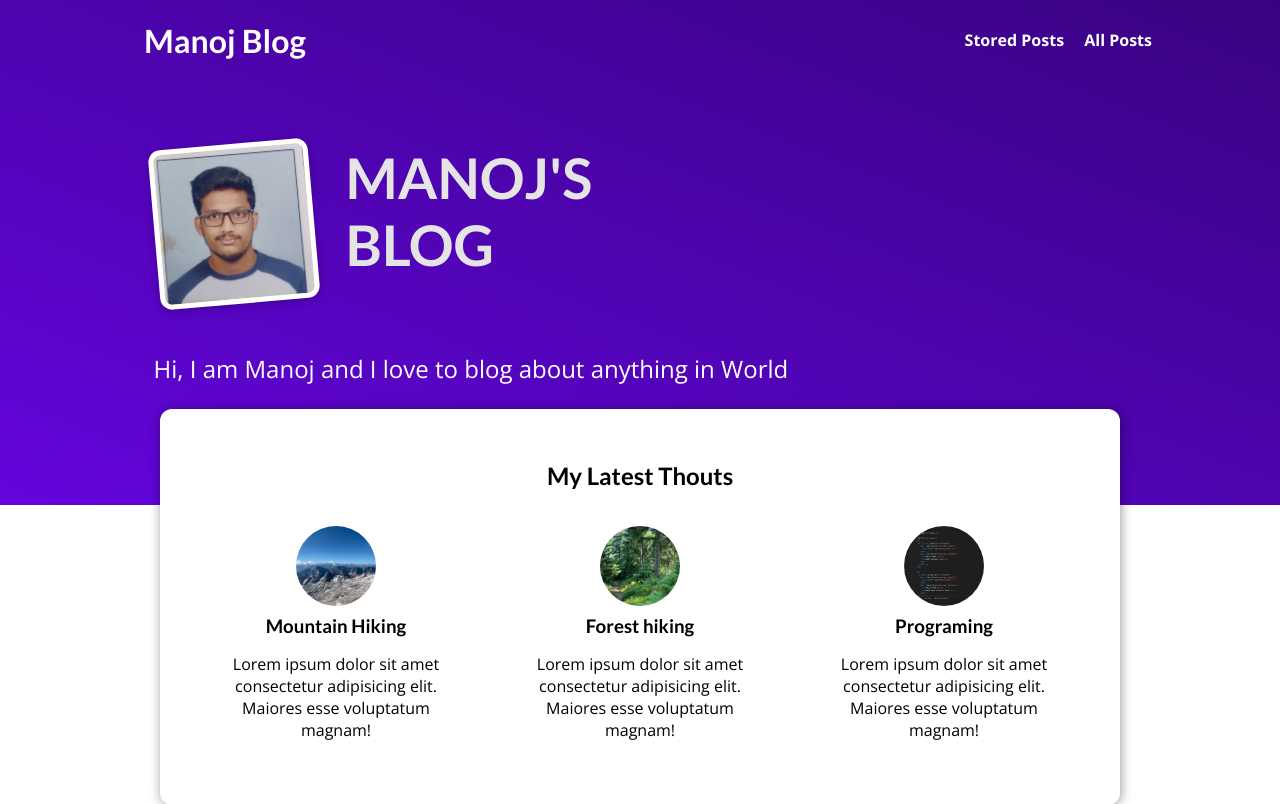
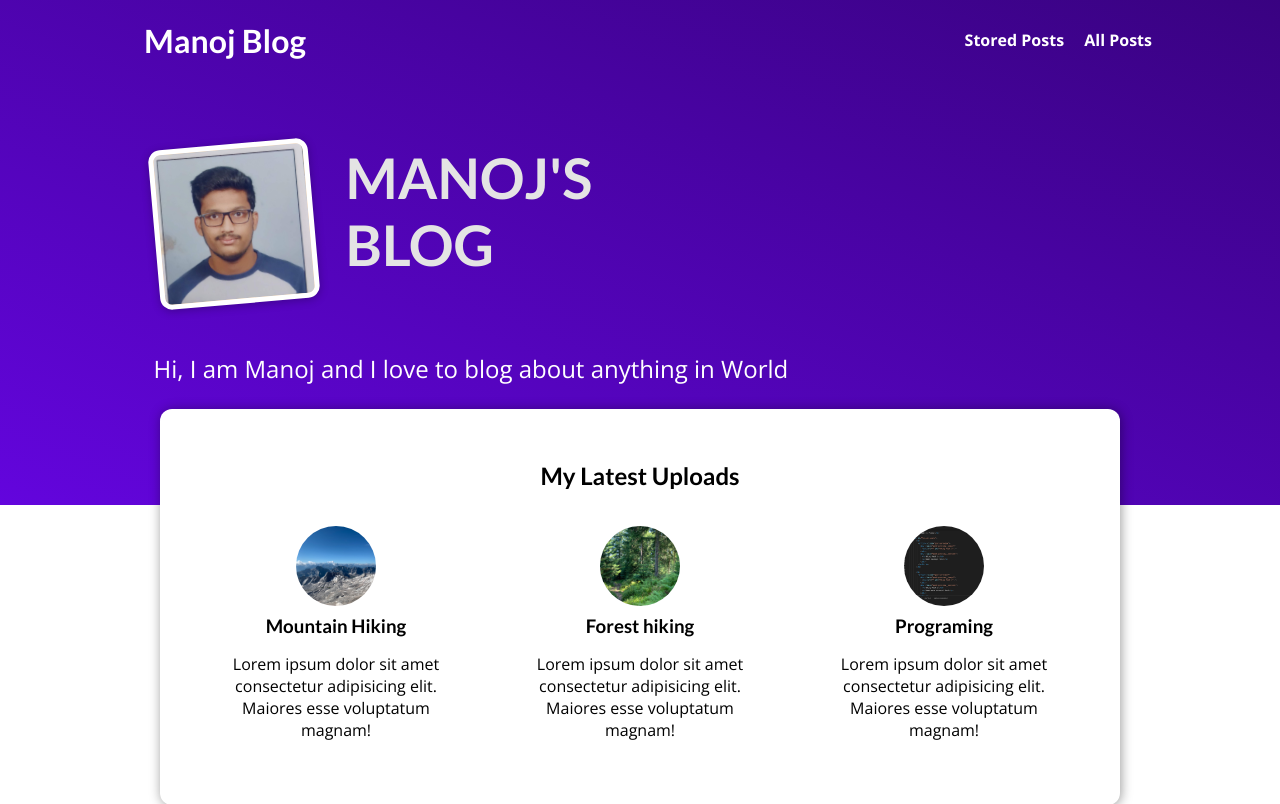
Before and after one commit to ManojKartheek/My-Blog-Website, a Django app: page / in a window 1280 px wide. Shown: the top 804 px of the page. Run offline with Django 5.2, Linux system fonts and the light colour scheme; data comes from the database, SQL or seed files in the repository; parts of the project's set-up code (start-up, migrations or seed data) failed here and were passed over.

Commit message:
chaged index.html

```diff
--- a/blog/templates/blog/index.html
+++ b/blog/templates/blog/index.html
@@ -19,7 +19,7 @@
 </section>
 
 <section id="latest-posts">
-    <h2>My Latest Thouts</h2>
+    <h2>My Latest Uploads</h2>
     <ul>
         {% for post in posts %}
             {% include "blog/includes/post.html" %}
```
